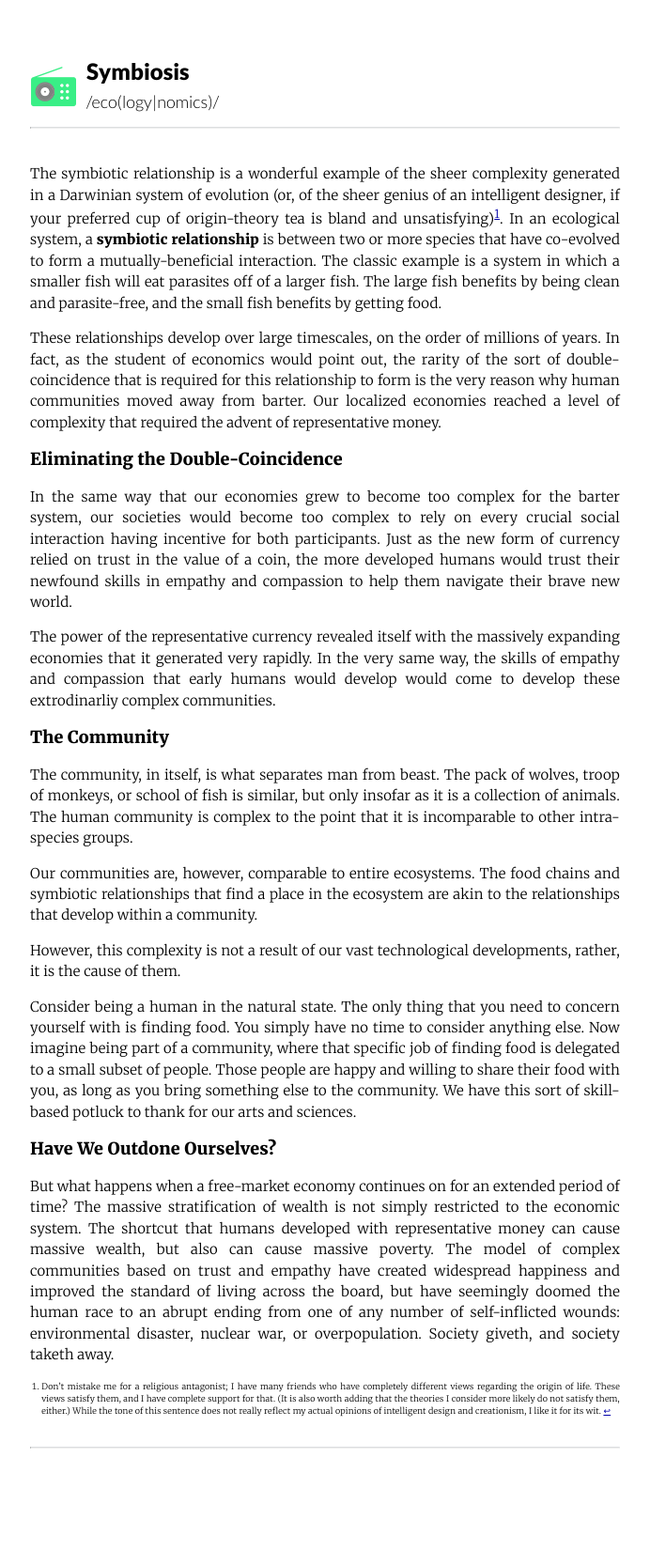
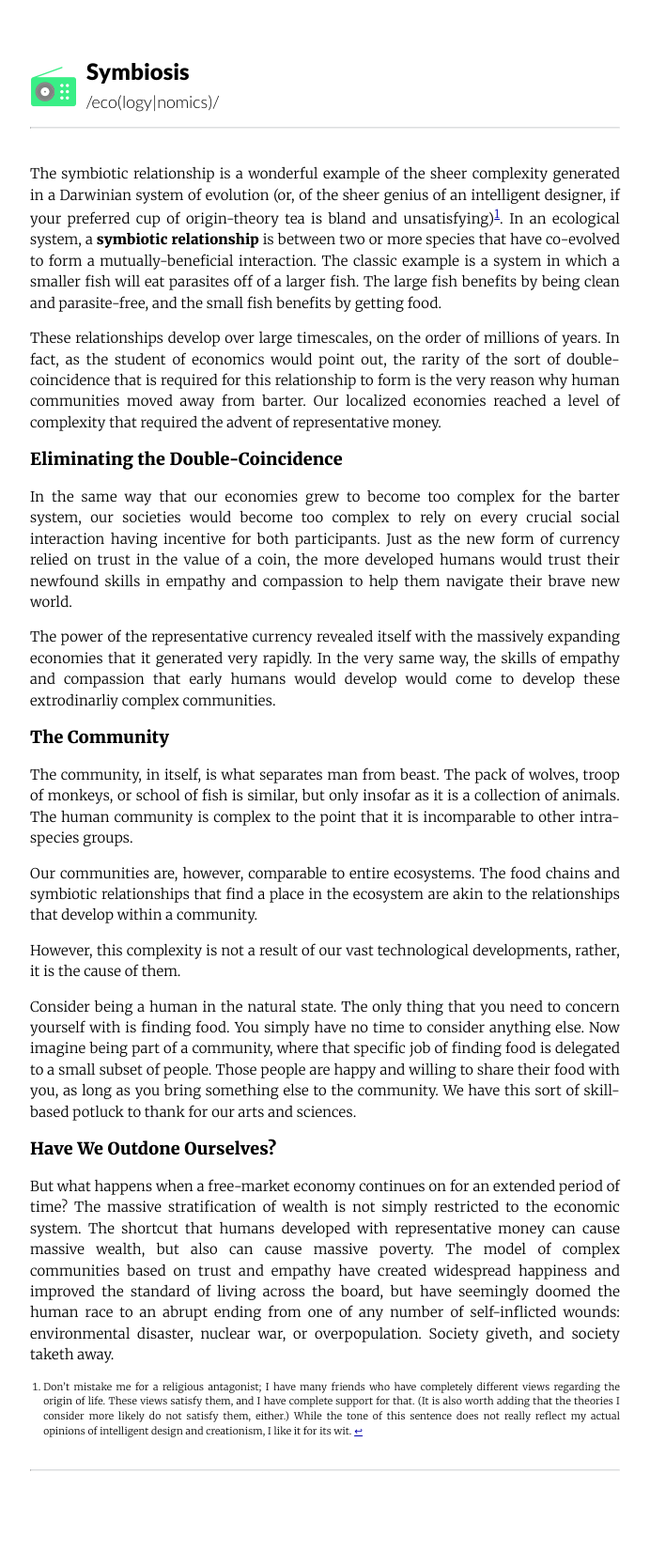
Before and after one commit to samcal/thenewrad.io, a Jekyll site: the page built from _posts/2014-02-28-symbiosis.markdown, in a window 1280 px wide. Shown: the whole page at 94% size, without its empty margins (294-986 px from the left). Built offline with Jekyll 4.4.1, drawn with Linux system fonts in a browser that asks for light colours; before the commit the page ends 1643 px from its top, so only the background shows below that.

Commit message:
make it even a little bigger

```diff
--- a/css/main.css
+++ b/css/main.css
@@ -237,7 +237,7 @@ hr { border-top: 1px solid rgb(220,222,224); }
 }
 
 .post .footnotes {
-  font-size: 0.6em;
+  font-size: 0.7em;
 }
 
 /* standard */
```
